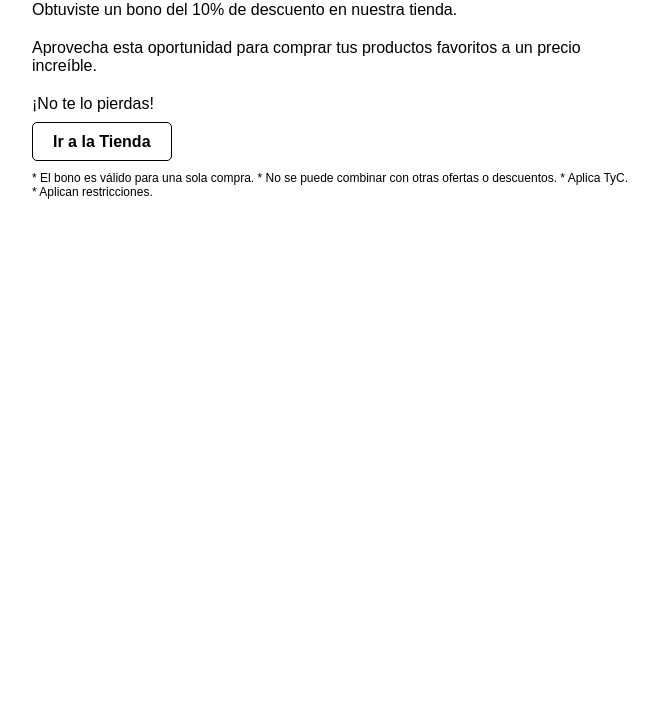
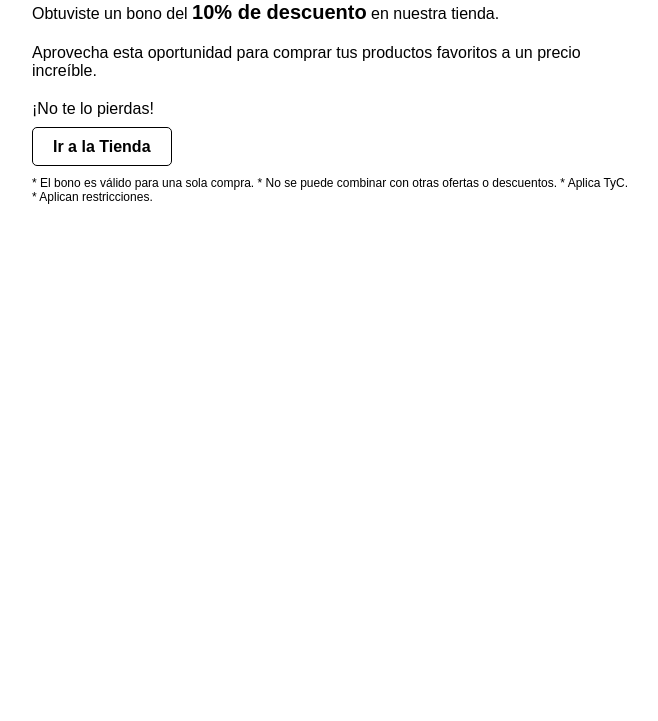
Before and after one commit to Isadm29/Perfumeria, a plain HTML site: page index.html in a window 1280 px wide. Shown: the part 79-800 px from the top of the page, without its empty margins (308-966 px from the left). Drawn offline with Linux system fonts and the light colour scheme.

Commit message:
Update index.html

```diff
--- a/index.html
+++ b/index.html
@@ -28,6 +28,14 @@
             margin-bottom: 20px;
         }
 
+        /* New style for the discount text */
+        .descuento {
+            font-size: 20px;
+            font-weight: bold;
+            margin-bottom: 10px;
+            color:rgb(0, 0, 0); /* You can change the color here */
+        }
+
         .boton {
             background-color: white;
             color: black;
@@ -54,7 +62,7 @@
 <body>
     <div class="container">
         <h1 class="titulo">¡Felicitaciones! </h1>
-        <p class="texto">Obtuviste un bono del 10% de descuento en nuestra tienda.</p>
+        <p class="texto">Obtuviste un bono del <span class="descuento">10% de descuento</span> en nuestra tienda.</p>
         <p class="texto">Aprovecha esta oportunidad para comprar tus productos favoritos a un precio increíble.</p>
         <p class="texto">¡No te lo pierdas!</p>
         <a href="https://www.instagram.com/perfumeriadiamante23/" class="boton">Ir a la Tienda</a>
```
